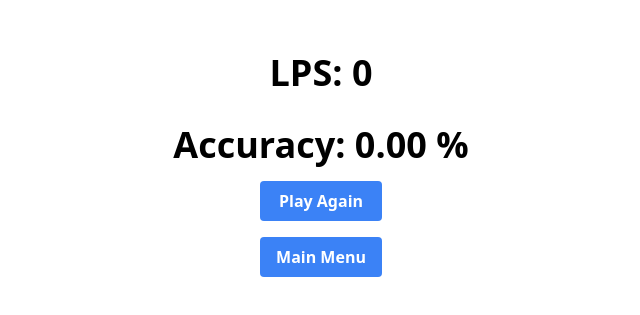
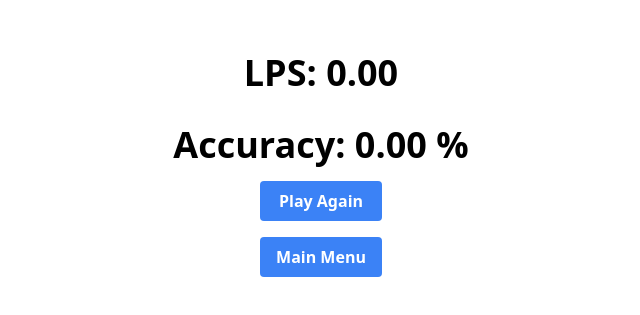
Before and after one commit to RomaruDaze/entype, a React (Vite) app: page /entype/score in a window 1280 px wide. Shown: the part 243-558 px from the top of the page, without its empty margins (319-959 px from the left). Built offline with nearby package versions, Linux system fonts and the light colour scheme.

Commit message:
Update Score.tsx

```diff
--- a/src/components/Score.tsx
+++ b/src/components/Score.tsx
@@ -60,7 +60,7 @@
 
   return (
     <div className="flex flex-col justify-center items-center h-screen">
-      <h1 className="text-4xl font-bold py-4">LPS: {lps}</h1>
+      <h1 className="text-4xl font-bold py-4">LPS: {lps.toFixed(2)}</h1>
       <p className="text-4xl font-bold py-4">Accuracy: {acc.toFixed(2)} %</p>
       <div className="flex flex-col justify-center gap-4">
         <button
```
